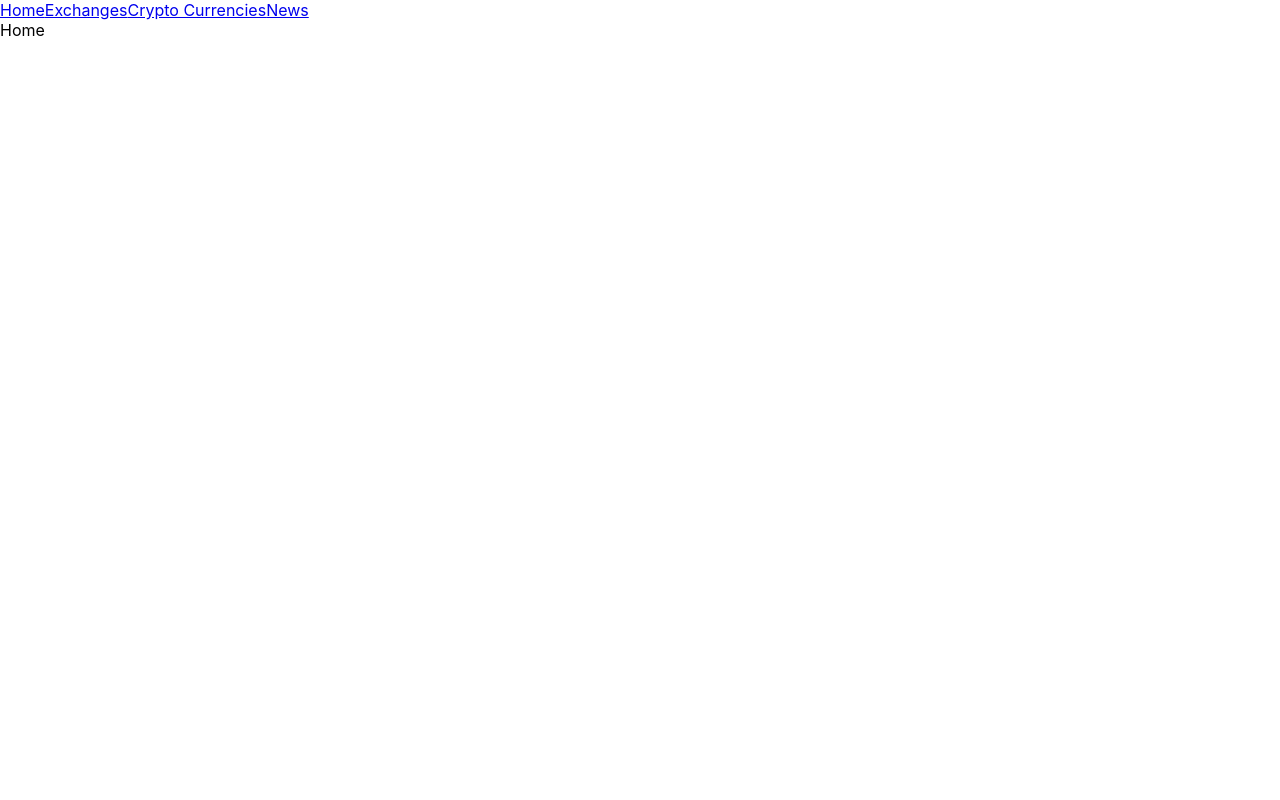
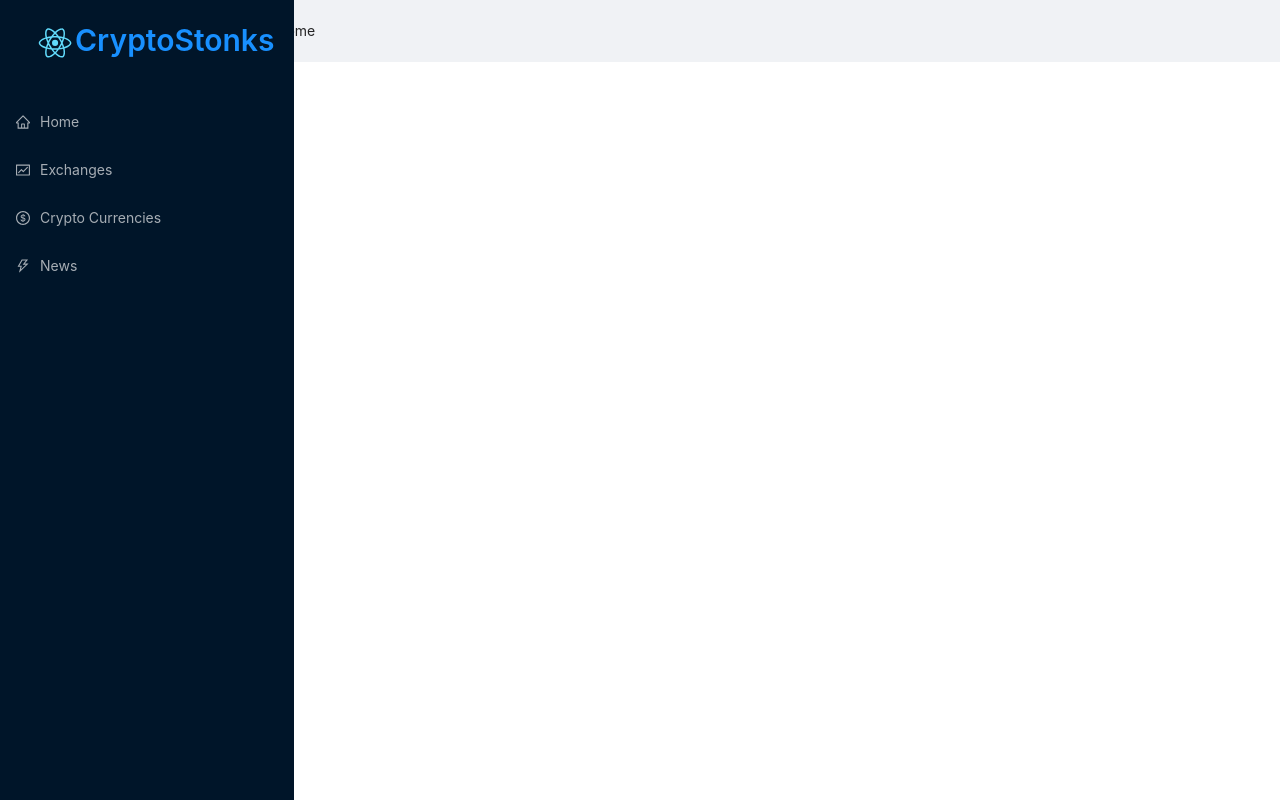
Before and after one commit to safwbdev/cryptostonks, a React (Create React App) app: page / in a window 1280 px wide. Built offline with nearby package versions, Linux system fonts and the light colour scheme.

Commit message:
> install antd and icons > set up basic layout > apply css

```diff
--- a/package.json
+++ b/package.json
@@ -3,9 +3,11 @@
   "version": "0.1.0",
   "private": true,
   "dependencies": {
+    "@ant-design/icons": "^4.7.0",
     "@testing-library/jest-dom": "^5.11.4",
     "@testing-library/react": "^11.1.0",
     "@testing-library/user-event": "^12.1.10",
+    "antd": "^4.16.13",
     "react": "^17.0.2",
     "react-dom": "^17.0.2",
     "react-router-dom": "^5.3.0",
--- a/src/App.css
+++ b/src/App.css
@@ -1,38 +1,44 @@
-.App {
-  text-align: center;
+* {
+  margin: 0;
+  padding: 0;
+  box-sizing: border-box;
+}
+.app {
+  display: flex;
+  overflow: hidden;
 }
 
-.App-logo {
-  height: 40vmin;
-  pointer-events: none;
+.navbar {
+  flex: 0.2;
+  background-color: rgb(0, 21, 41);
 }
 
-@media (prefers-reduced-motion: no-preference) {
-  .App-logo {
-    animation: App-logo-spin infinite 20s linear;
-  }
+.main {
+  flex: 0.8;
+  width: 100%;
+}
+.routes {
+  padding: 20px;
+}
+.nav-container {
+  position: fixed;
+  left: 0;
+  margin: 10px;
+  height: 100vh;
+  margin: 0px;
+  background-color: rgb(0, 21, 41);
 }
 
-.App-header {
-  background-color: #282c34;
-  min-height: 100vh;
+.logo-container {
+  background-color: #001529;
   display: flex;
-  flex-direction: column;
+  padding: 20px;
   align-items: center;
-  justify-content: center;
-  font-size: calc(10px + 2vmin);
+  width: 100%;
+}
+.logo {
+  margin: 0 0 0 15px;
+}
+.logo a {
   color: white;
 }
-
-.App-link {
-  color: #61dafb;
-}
-
-@keyframes App-logo-spin {
-  from {
-    transform: rotate(0deg);
-  }
-  to {
-    transform: rotate(360deg);
-  }
-}
--- a/src/App.js
+++ b/src/App.js
@@ -1,5 +1,7 @@
 import React from "react";
+import "./App.css";
 import { Switch, Route } from "react-router-dom";
+import { Layout } from "antd";
 import {
   CryptoCurrencies,
   CryptoDetails,
@@ -16,6 +18,8 @@ const App = () => {
         <Navbar />
       </div>
       <div className="main">
+        <Layout>
+          <div className="routes">
             <Switch>
               <Route exact path="/">
                 <Home />
@@ -34,6 +38,8 @@ const App = () => {
               </Route>
             </Switch>
           </div>
+        </Layout>
+      </div>
     </div>
   );
 };
--- a/src/components/Navbar.js
+++ b/src/components/Navbar.js
@@ -1,13 +1,40 @@
 import React from "react";
 import { Link } from "react-router-dom";
+import { Menu, Typography, Avatar } from "antd";
+import {
+  HomeOutlined,
+  FundOutlined,
+  DollarOutlined,
+  ThunderboltOutlined,
+} from "@ant-design/icons";
+import icon from "../logo.svg";
+
+const { Item } = Menu;
+const { Title } = Typography;
 
 const Navbar = () => {
   return (
     <div className="nav-container">
-      <Link to="/">Home</Link>
-      <Link to="/exchanges">Exchanges</Link>
-      <Link to="/cryptocurrencies">Crypto Currencies</Link>
-      <Link to="/news">News</Link>
+      <div className="logo-container">
+        <Title level={2} className="logo">
+          <Avatar src={icon} size="large" />
+          <Link to="/">CryptoStonks</Link>
+        </Title>
+      </div>
+      <Menu theme="dark">
+        <Item icon={<HomeOutlined />}>
+          <Link to="/">Home</Link>
+        </Item>
+        <Item icon={<FundOutlined />}>
+          <Link to="/exchanges">Exchanges</Link>
+        </Item>
+        <Item icon={<DollarOutlined />}>
+          <Link to="/cryptocurrencies">Crypto Currencies</Link>
+        </Item>
+        <Item icon={<ThunderboltOutlined />}>
+          <Link to="/news">News</Link>
+        </Item>
+      </Menu>
     </div>
   );
 };
--- a/src/index.js
+++ b/src/index.js
@@ -3,6 +3,7 @@ import ReactDOM from "react-dom";
 import "./index.css";
 import App from "./App";
 import reportWebVitals from "./reportWebVitals";
+import "antd/dist/antd.css";
 import { BrowserRouter as Router } from "react-router-dom";
 
 ReactDOM.render(
```
Also changed, not shown: 1 other file (tests, documents, lock files or other folders). Lines whose indentation alone changed are shown as unchanged.
